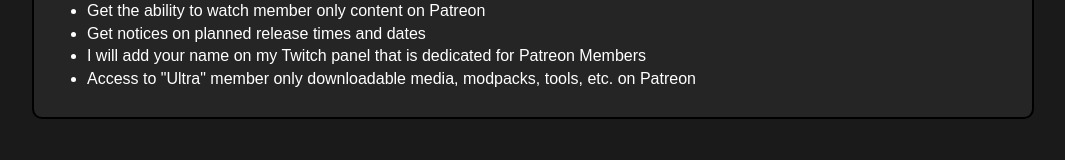
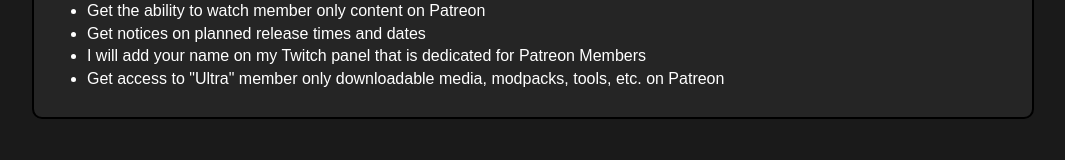
Before and after one commit to GavCreator/site, a plain HTML site: page patreon.html in a window 1280 px wide. Shown: the part 1573-1733 px from the top of the page, without its empty margins (107-1172 px from the left). Drawn offline with nearby package versions, Linux system fonts and the light colour scheme; a script that the page names is missing; a web font is replaced by a local one.

Commit message:
Update patreon.html

```diff
--- a/patreon.html
+++ b/patreon.html
@@ -79,7 +79,7 @@
                     <li>Get the ability to watch member only content on Patreon</li>
                     <li>Get notices on planned release times and dates</li>
                     <li>I will add your name on my Twitch panel that is dedicated for Patreon Members</li>
-                    <li>Access to "Ultra" member only downloadable media, modpacks, tools, etc. on Patreon</li>
+                    <li>Get access to "Ultra" member only downloadable media, modpacks, tools, etc. on Patreon</li>
                 </ul>
             </div>
             <div class="Tier" id="T0">
```
